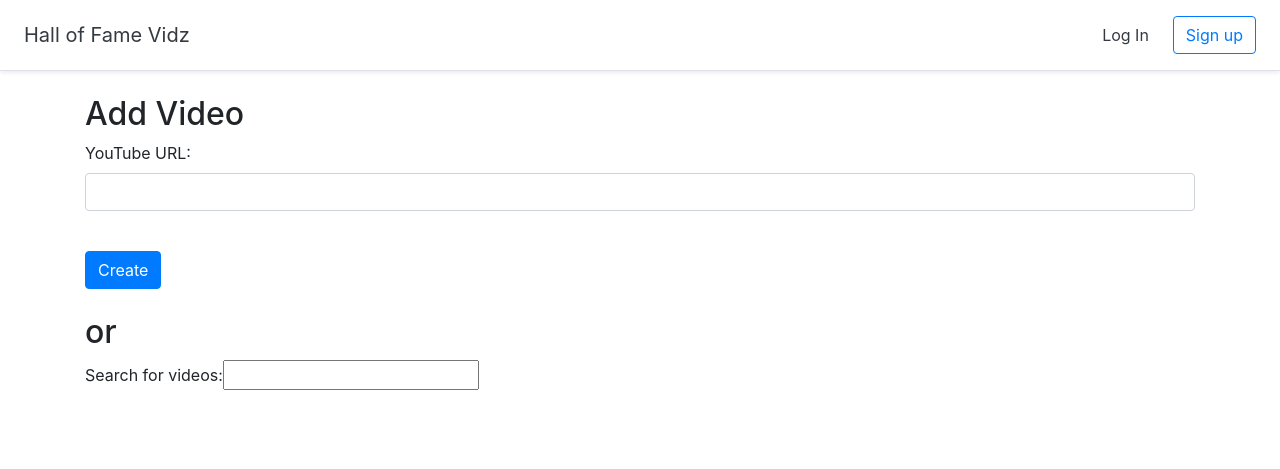
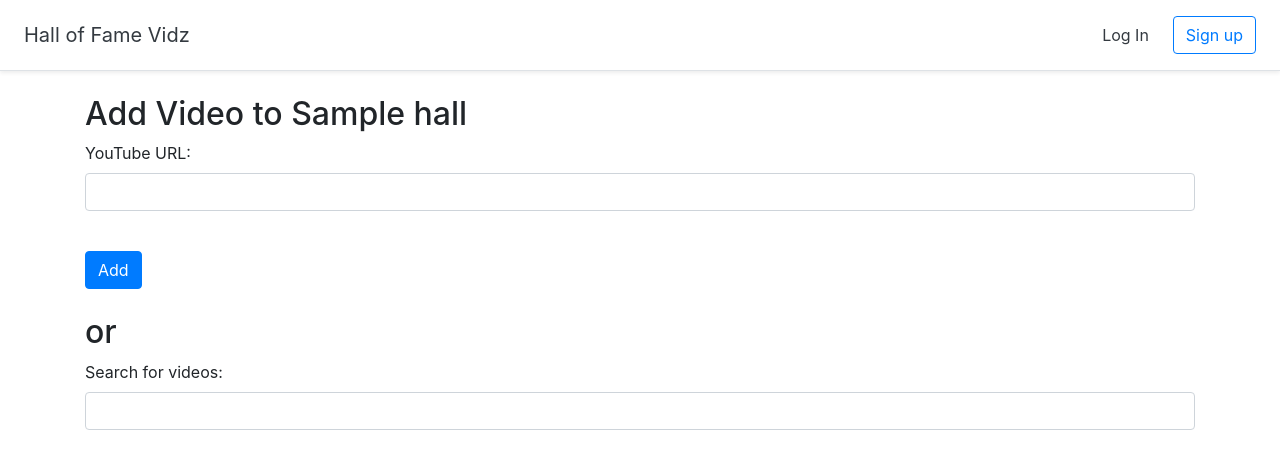
Before and after one commit to Jethet/Django-AdvancedTechniques, a Django app: template hofvidz-project/halls/templates/halls/add_video.html in a window 1280 px wide. Shown: the top 469 px of the page. Run offline with Django 3.2, Linux system fonts and the light colour scheme; the template is opened without the code that fills it: values that come from a table or form of the project are taken from there, others are empty; tables that the repository leaves empty hold one stand-in row (values such as "Sample post"); some libraries are stand-ins or nearby versions.

Commit message:
Improve design

```diff
--- a/hofvidz-project/halls/templates/halls/add_video.html
+++ b/hofvidz-project/halls/templates/halls/add_video.html
@@ -3,7 +3,7 @@
 {% block content %}
 <br>
 <div class="container">
-  <h2>Add Video</h2>
+  <h2>Add Video to {{ hall.title }}</h2>
   <form method="post">
     {% csrf_token %}
     {% load widget_tweaks %}
@@ -16,13 +16,26 @@
     </div>
     {% endfor %}
     <br>
-    <button type="submit" class="btn btn-primary">Create</button>
+    <button type="submit" class="btn btn-primary">Add</button>
   </form>
   <br>
   <h2>or</h2>
   <form>
-    {{ search_form }}
+    {% for field in search_form %}
+    <div class="form-group">
+      {{ field.errors }}
+      {{ field.label_tag }}
+      {% render_field field class="form-control" %}
+    </div>
+    {% endfor %}
   </form>
+  <div class="search_results">
+    <script>
+
+
+    </script>
+
+  </div>
   <br>
 </div>
 {% endblock %}
```
